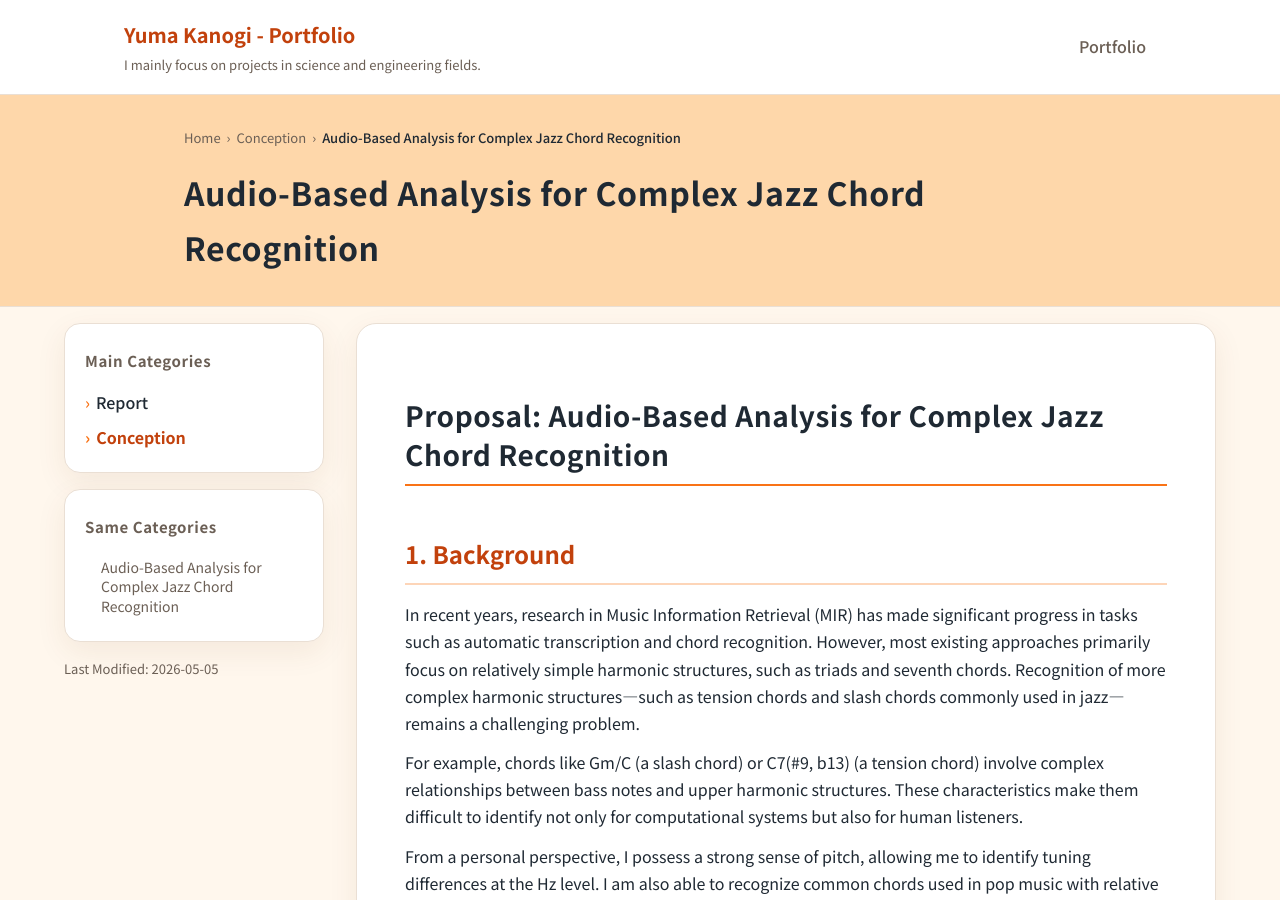
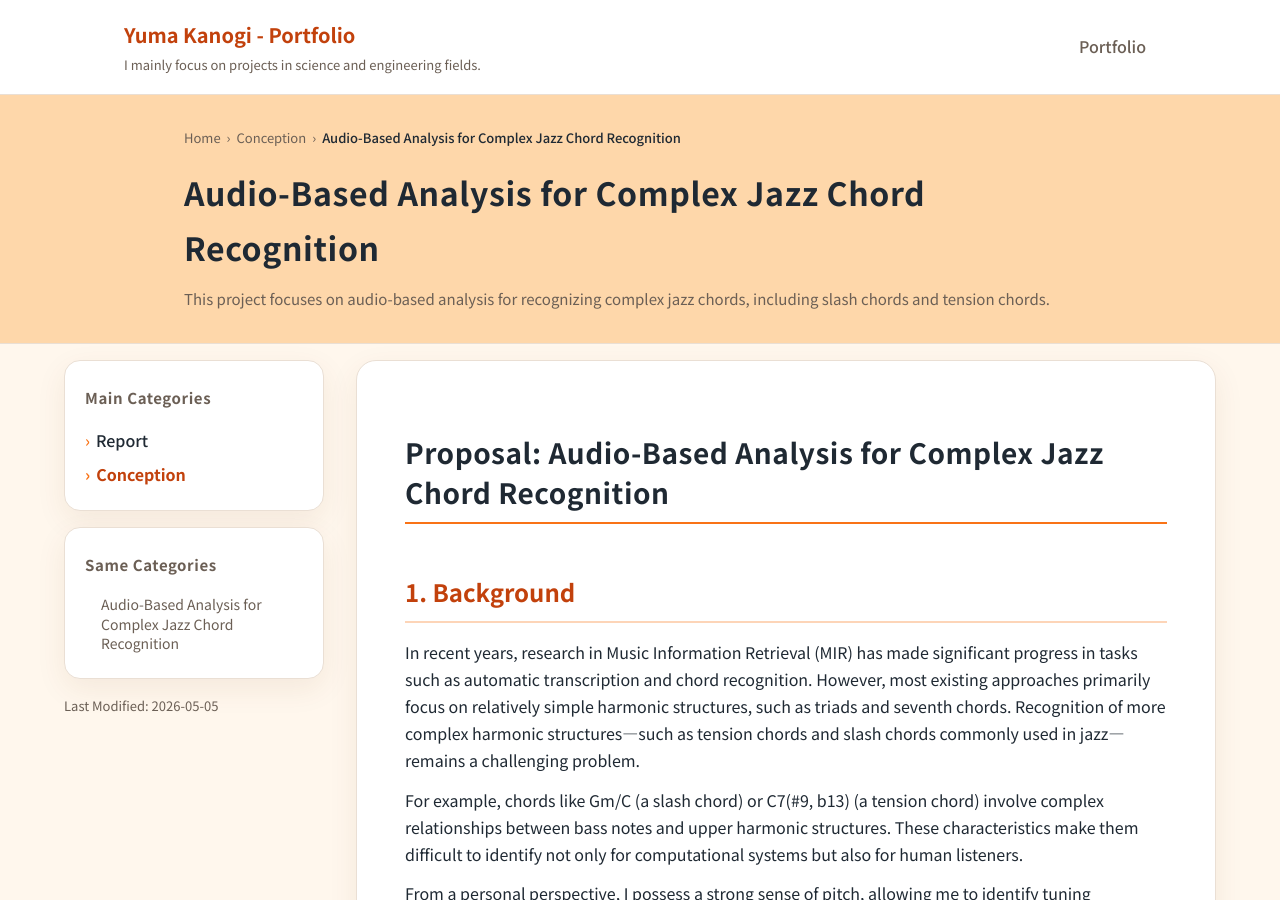
Before and after one commit to entfrem0/portfolio, a Jekyll site: the page built from docs/conception/chord.md, in a window 1280 px wide and 900 px high. Built offline with Jekyll 4.4.1, drawn with Linux system fonts in a browser that asks for light colours.

Commit message:
リード文追加

```diff
--- a/docs/conception/chord.md
+++ b/docs/conception/chord.md
@@ -4,7 +4,7 @@ layout: default
 section: conception
 date: 2026-05-05
 nav_order: 1
-lead:
+lead: This project focuses on audio-based analysis for recognizing complex jazz chords, including slash chords and tension chords.
 updated: 2026-05-05
 ---
 
```
